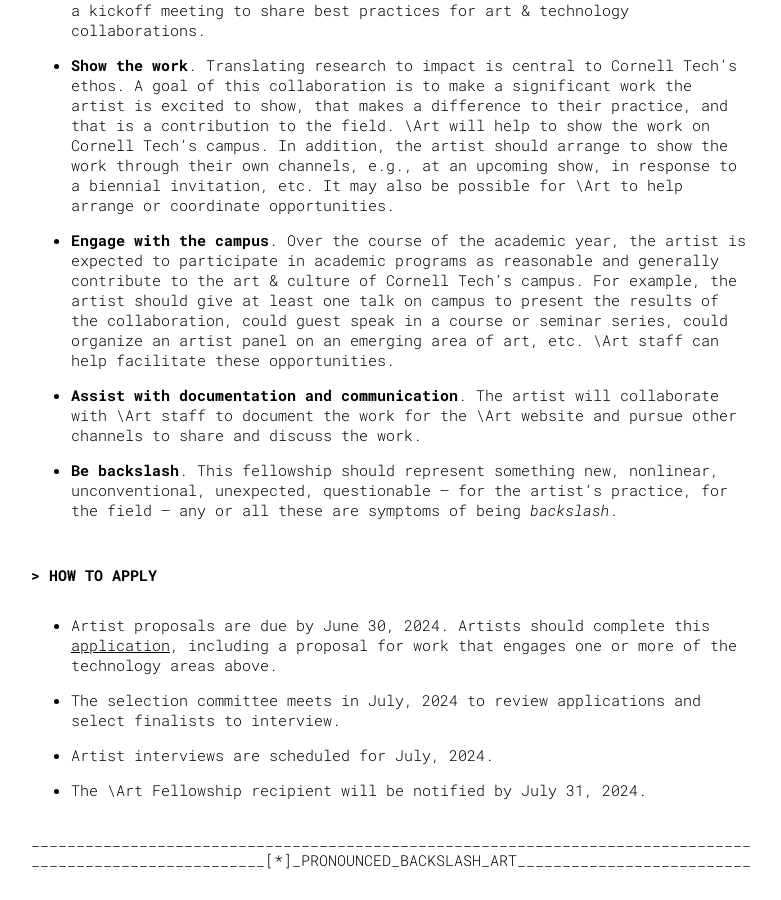
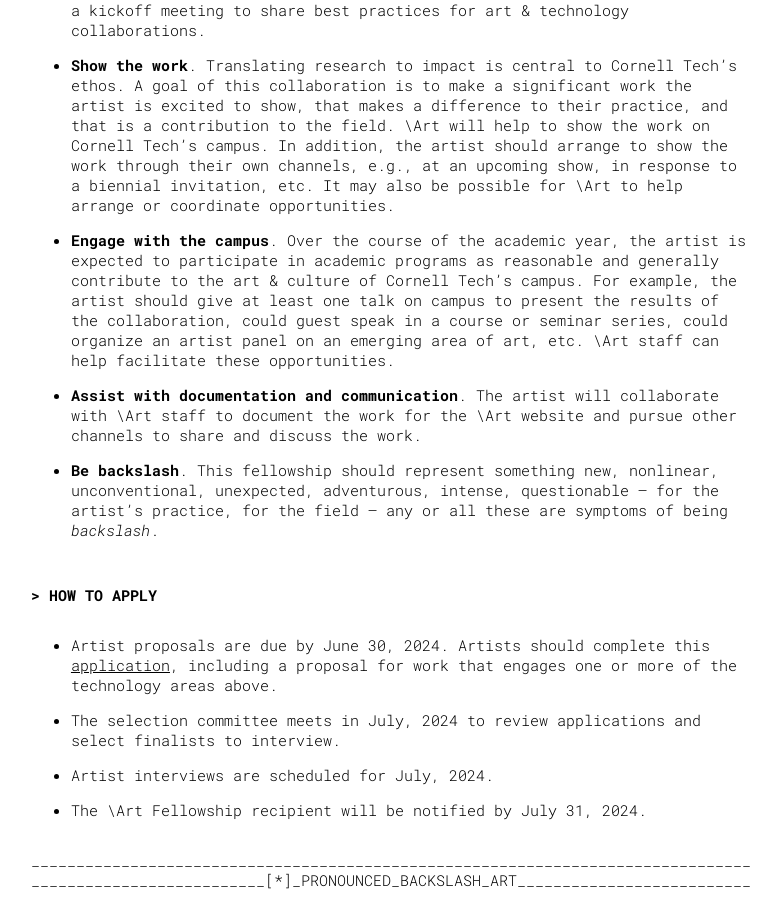
Before and after one commit to backslashart/backslashart.org, a Jekyll site: the page built from _pages/call.md, in a window 1280 px wide and 900 px high, scrolled down 3121 px. Shown: the whole window, without its empty margins (249-1030 px from the left). Built offline with Jekyll 4.4.1, drawn with Linux system fonts in a browser that asks for light colours.

Commit message:
Added more terms to \

```diff
--- a/_pages/call.md
+++ b/_pages/call.md
@@ -61,7 +61,7 @@ The following are active technology areas of Cornell Tech research that the arti
 
 - **Assist with documentation and communication**. The artist will collaborate with \Art staff to document the work for the \Art website and pursue other channels to share and discuss the work.
 
-- **Be backslash**. This fellowship should represent something new, nonlinear, unconventional, unexpected, questionable -- for the artist’s practice, for the field -- any or all these are symptoms of being *backslash*.
+- **Be backslash**. This fellowship should represent something new, nonlinear, unconventional, unexpected, adventurous, intense, questionable -- for the artist’s practice, for the field -- any or all these are symptoms of being *backslash*.
 
 ## > HOW TO APPLY
 
```
